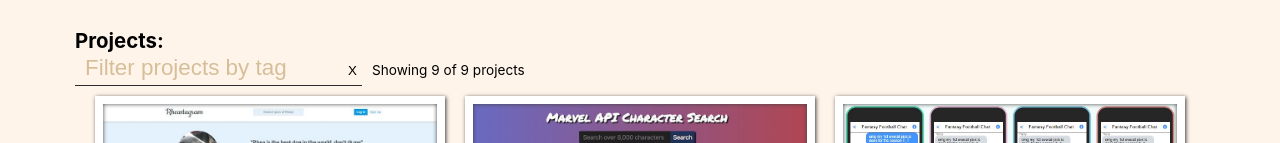
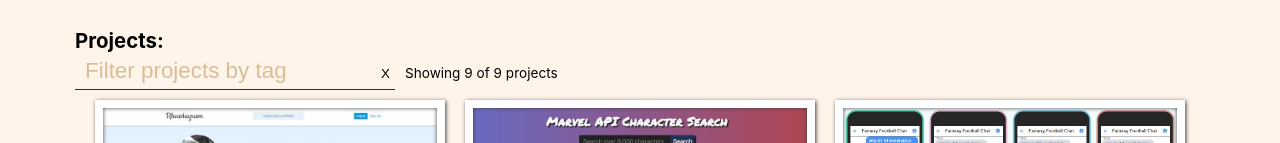
Before and after one commit to KristofferTroncoso/KristofferTroncoso.github.io, a React (Create React App) app: page / in a window 1280 px wide. Shown: the part 322-465 px from the top of the page. Built offline with nearby package versions, Linux system fonts and the light colour scheme.

Commit message:
Change back input font size to correct size

```diff
--- a/src/components/SearchForm.css
+++ b/src/components/SearchForm.css
@@ -28,13 +28,14 @@
 }
 
 .SearchForm__input {
-  font-size: 1.2rem;
+  font-size: 1.4rem;
   border: none;
   background: inherit;
   outline: none;
   padding: 5px 10px;
   min-width: 140px;
   max-width: 300px;
+  color: tomato;
 }
 
 .xbutton {
```
